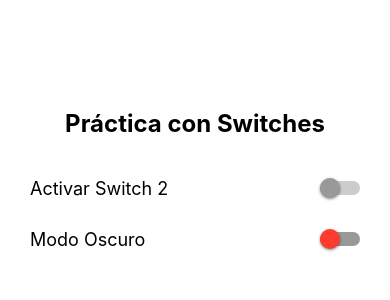
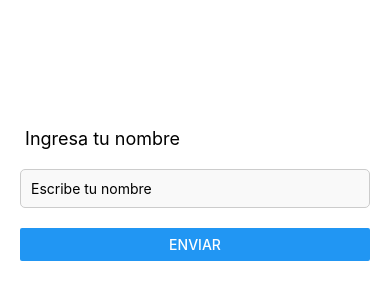
Before and after one commit to MaeZam/PM192, a React Native app in the folder my-blank/: screen / in a window 390 px wide. Shown: the part 228-528 px from the top of the page. Built offline with nearby package versions, Linux system fonts and the light colour scheme.

Commit message:
práctica 9
uso del TextInput

```diff
--- a/my-blank/App.js
+++ b/my-blank/App.js
@@ -1,110 +1,65 @@
-// Switch
-//Zona 1: importaciones
-import { StatusBar } from 'expo-status-bar';
+//zona 1: importaciones
 import { useState } from 'react';
-import { StyleSheet, Text, View, Switch } from 'react-native';
-import { SafeAreaProvider, SafeAreaView } from 'react-native-safe-area-context';
-// import React,{useState} from 'react' ;
+import { StyleSheet, Text, View, TextInput, Button, Alert,  } from 'react-native';
 
-//Zona 2: Main - ejecución
+//zona 2: main(Ejecución)
 export default function App() {
 
-  //Activar y desactivar el modo oscuro
-  //El valor por defecto es false, lo que significa que el modo oscuro está desactivado
-  //Al cambiar el estado a true, se activa el modo oscuro
-  const [activarSwitch, setActivarSwitch] = useState(false);
-  //Estado para el modo oscuro
-  const [modoOscuro, setModoOscuro] = useState(false);
+  const [nombre, setNombre] = useState('');
+
+  const mostrarAlerta = () => {
+    if (nombre.trim()=== ''){
+      Alert.alert('Error', 'Por favor escribe algo');
+      alert('Escribe algo');
+    }
+    else{
+      Alert.alert('Bienvenido ', `Hola ${nombre} ,  bienvenido a nuestras app`);
+      alert('Hola ' + nombre + ' Bienvenido')
+    }
+
+  }
 
   return (
-    <SafeAreaProvider>
-       <SafeAreaView style={[styles.contenedor, modoOscuro && styles.fondoOscuro]}>
+    <View style={styles.container}>
 
-        {/*Se van a agregar más componentes */}
-        <Text style={[styles.titulo, modoOscuro && styles.textoClaro]}>
-          Práctica con Switches
-        </Text>
+      <Text style={styles.text}> Ingresa tu nombre </Text>
+      <TextInput
+      style={styles.input}
+      placeholder='Escribe tu nombre'
+      onChangeText={setNombre}
+      value={nombre}
+      >
+      </TextInput>
 
-        <View style={styles.opcion}>
-          <Text style={[styles.etiqueta, modoOscuro && styles.textoClaro]}>
-            Activar Switch 2
-          </Text>
-          {/* //Componente Switch que activa y desactiva el switch del modo oscuro */}
-          <Switch
-            // {/*Estilos y funcionalidad del Switch */}
-            value={activarSwitch}
-            onValueChange={setActivarSwitch}
-            // {/* El valor del Switch se actualiza con el estado activarSwitch */}
-            trackColor={{false:'#ccc', true:'#4caf50'}}
-            // {/* Color del cambio del switch */}
-            thumbColor={activarSwitch ? '#ffffff' : '#999999'}>
-          </Switch>
-        </View>
+      <Button title='Enviar' onPress={mostrarAlerta}></Button>
 
-        <View style={styles.opcion}>
-          <Text style={[styles.etiqueta, modoOscuro && styles.textoClaro]}>
-            Modo Oscuro
-          </Text>
-
-          <Switch
-            // {/*Estilos y funcionalidad del Switch */} {/* El valor del Switch se actualiza con el estado modoOscuro */}
-            value={modoOscuro}
-            // {/* El switch solo se puede activar si el switch de arriba está activado */}
-            disabled={!activarSwitch}
-            onValueChange={setModoOscuro}
-            trackColor={
-              !activarSwitch
-                // Si el switch de arriba está desactivado, el color del track es gris
-                ? {false:'#999999', true:'#ff3b30'}
-                : {false: '#ccc', true: '#4caf50'}
-            }
-            // {/* Color del cambio del switch */}
-            thumbColor={
-              // Si el switch de arriba está desactivado, el color del thumb es gris
-              !activarSwitch
-                ? '#ff3b30' // Si el switch de arriba está desactivado, el color del thumb es rojo
-                : modoOscuro // Si el modo oscuro está activado, el color del thumb es blanco
-                  ? '#ffffff'
-                  : '#999999'
-            }>
-          </Switch>
-        </View>
-
-        </SafeAreaView>
-    </SafeAreaProvider>
-
+    </View>
   );
 }
 
-//zona 3: Estilos
+//Zona 3: Estilos
 const styles = StyleSheet.create({
-
-  contenedor: {
+  container: {
     flex: 1,
-    backgroundColor: '#fff',
-    paddingHorizontal: 30,
+    backgroundColor: 'white',
+    padding : 20,
     justifyContent: 'center',
   },
 
-  titulo: {
-    fontSize: 24,
-    marginBottom: 40,
-    textAlign: 'center',
-    fontWeight: 'bold',
+  //texto
+  text:{
+    marginBottom : 20,
+    fontSize : 18,
+    color : '#000',
+
   },
-  fondoOscuro: {
-    backgroundColor: "#1a1a1a"
+  input : {
+    borderWidth : 1,
+    borderColor : '#ccc',
+    padding: 10,
+    marginBottom: 20,
+    borderRadius: 5,
+    backgroundColor : '#f9f9f9',
+    color : '#000',
   },
-  textoClaro: {
-    color: '#ffffff'
-  },
-  opcion: {
-    flexDirection: 'row',
-    justifyContent: 'space-between',
-    marginBottom: 30,
-    alignItems: 'center',
-  },
-  etiqueta: {
-    fontSize: 18,
-  }
 });
```
